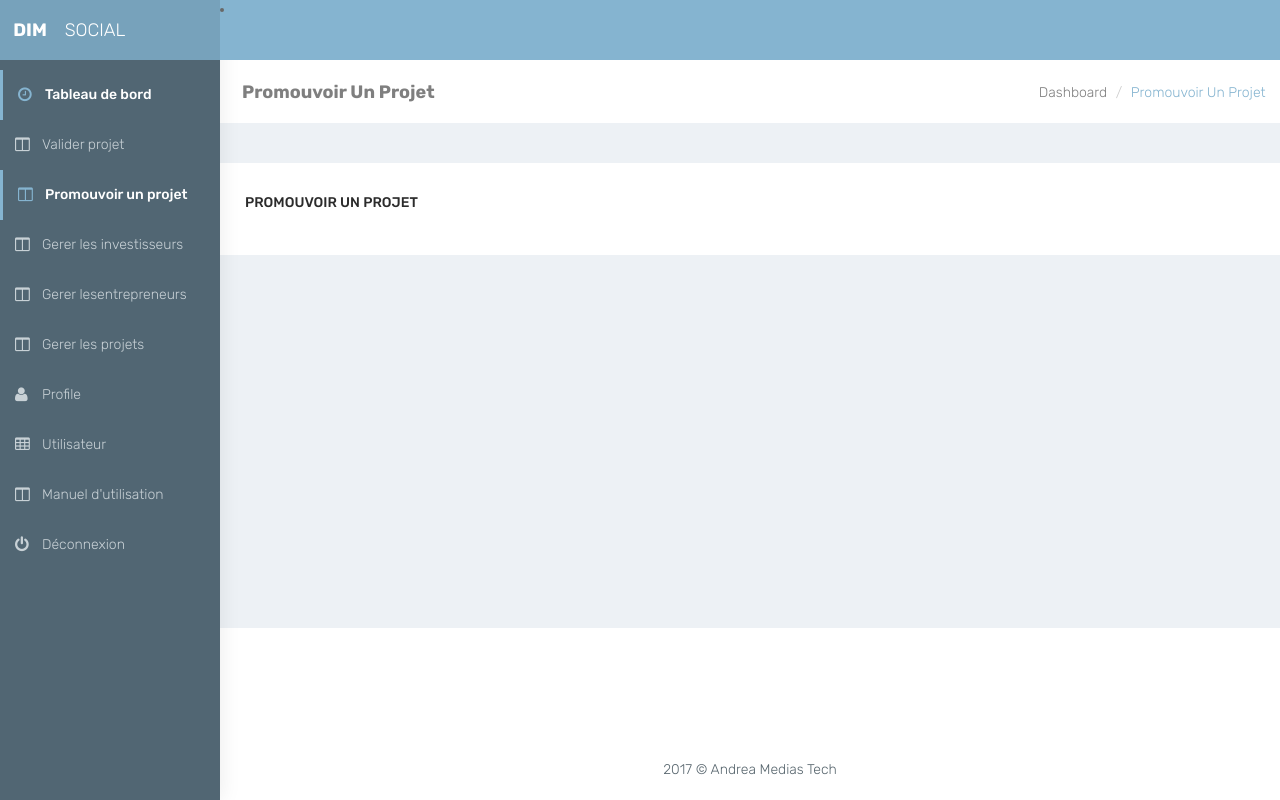
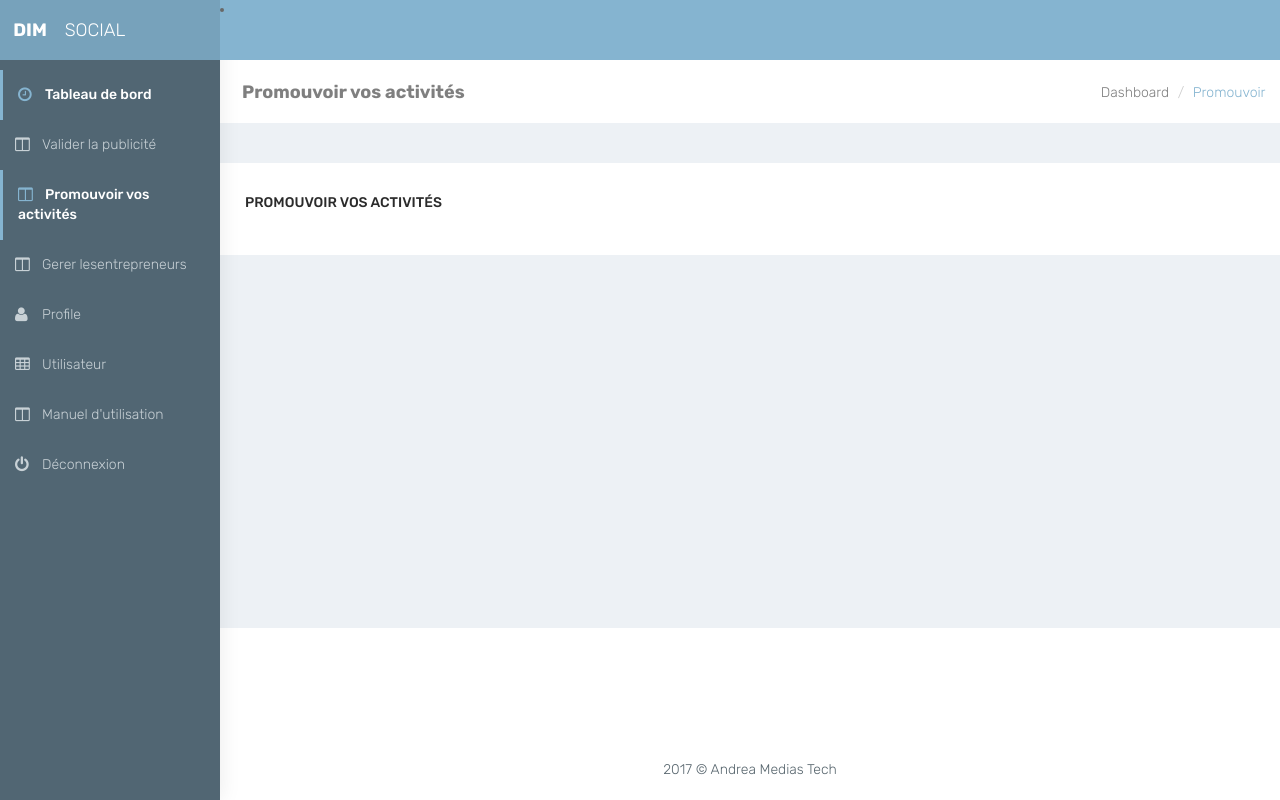
Before and after one commit to patheomwiko/dimsocial, a CodeIgniter app: page /dimsocial/admin/promouvoir in a window 1280 px wide. Run offline with CodeIgniter, Linux system fonts and the light colour scheme; some libraries are stand-ins or nearby versions.

Commit message:
modification admin

```diff
--- a/application/views/admin/promouvoir.php
+++ b/application/views/admin/promouvoir.php
@@ -81,20 +81,20 @@ scratch. This page gets rid of all links and provides the needed markup only.
                         <a href="<?=site_url('admin');?>" class="waves-effect"><i class="fa fa-clock-o fa-fw" aria-hidden="true"></i><span class="hide-menu">Tableau de bord</span></a>
                     </li>
                     <li>
-                        <a href="<?=site_url('admin/valider_projet');?>" class="waves-effect"><i class="fa fa-columns fa-fw" aria-hidden="true"></i><span class="hide-menu">Valider projet</span></a>
+                        <a href="<?=site_url('admin/valider_projet');?>" class="waves-effect"><i class="fa fa-columns fa-fw" aria-hidden="true"></i><span class="hide-menu">Valider  la publicité</span></a>
                     </li>
                     <li>
-                        <a href="<?=site_url('admin/promouvoir');?>" class="waves-effect"><i class="fa fa-columns fa-fw" aria-hidden="true"></i><span class="hide-menu">Promouvoir un projet</span></a>
+                        <a href="<?=site_url('admin/promouvoir');?>" class="waves-effect"><i class="fa fa-columns fa-fw" aria-hidden="true"></i><span class="hide-menu">Promouvoir vos activités </span></a>
                     </li>
-                    <li>
+                    <!-- <li>
                         <a href="<?=site_url('admin/gerer_investisseurs');?>" class="waves-effect"><i class="fa fa-columns fa-fw" aria-hidden="true"></i><span class="hide-menu">Gerer les investisseurs</span></a>
-                    </li>
+                    </li> -->
                     <li>
                         <a href="<?=site_url('admin/gerer_entrepreneurs');?>" class="waves-effect"><i class="fa fa-columns fa-fw" aria-hidden="true"></i><span class="hide-menu">Gerer lesentrepreneurs</span></a>
                     </li>
-                    <li>
+                    <!-- <li>
                         <a href="<?=site_url('admin/gerer_projets');?>" class="waves-effect"><i class="fa fa-columns fa-fw" aria-hidden="true"></i><span class="hide-menu">Gerer les projets</span></a>
-                    </li>
+                    </li> -->
                     <li>
                         <a href="<?=site_url('admin/profile');?>" class="waves-effect"><i class="fa fa-user fa-fw" aria-hidden="true"></i><span class="hide-menu">Profile</span></a>
                     </li>
@@ -128,11 +128,11 @@ scratch. This page gets rid of all links and provides the needed markup only.
             <div class="container-fluid">
                 <div class="row bg-title">
                     <div class="col-lg-3 col-md-4 col-sm-4 col-xs-12">
-                        <h4 class="page-title">Promouvoir Un Projet </h4> </div>
+                        <h4 class="page-title">Promouvoir vos activités  </h4> </div>
                     <!-- <div class="col-lg-9 col-sm-8 col-md-8 col-xs-12"> <a href="http://wrappixel.com/templates/pixeladmin/" target="_blank" class="btn btn-danger pull-right m-l-20 btn-rounded btn-outline hidden-xs hidden-sm waves-effect waves-light">Upgrade to Pro</a> -->
                         <ol class="breadcrumb">
                             <li><a href="#">Dashboard</a></li>
-                            <li class="active">Promouvoir Un Projet</li>
+                            <li class="active">Promouvoir </li>
                         </ol>
                     </div>
                     <!-- /.col-lg-12 -->
@@ -140,7 +140,7 @@ scratch. This page gets rid of all links and provides the needed markup only.
                 <div class="row">
                     <div class="col-md-12">
                         <div class="white-box">
-                            <h3 class="box-title">Promouvoir Un Projet</h3> </div>
+                            <h3 class="box-title">Promouvoir vos activités </h3> </div>
                     </div>
                 </div>
             </div>
```
Also changed, not shown: application/views/admin/gerer_entrepreneurs.php (+6 -6 lines), application/views/admin/index.php (+6 -6 lines), application/views/admin/profile.php (+6 -6 lines), application/views/admin/utilisateur.php (+6 -6 lines), application/views/admin/valider_projet.php (+9 -9 lines).
